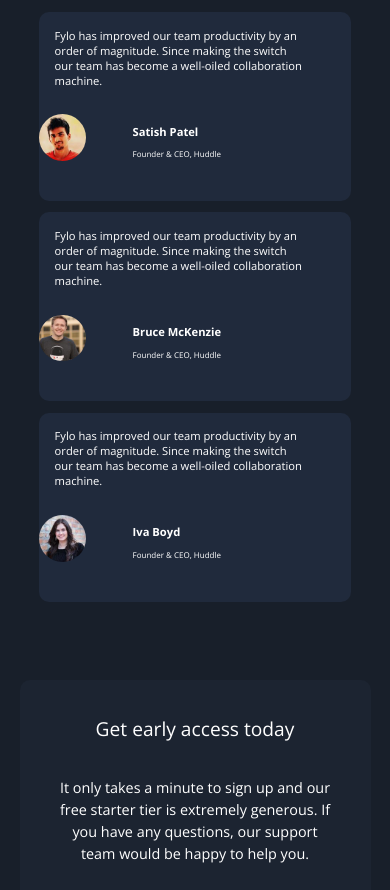
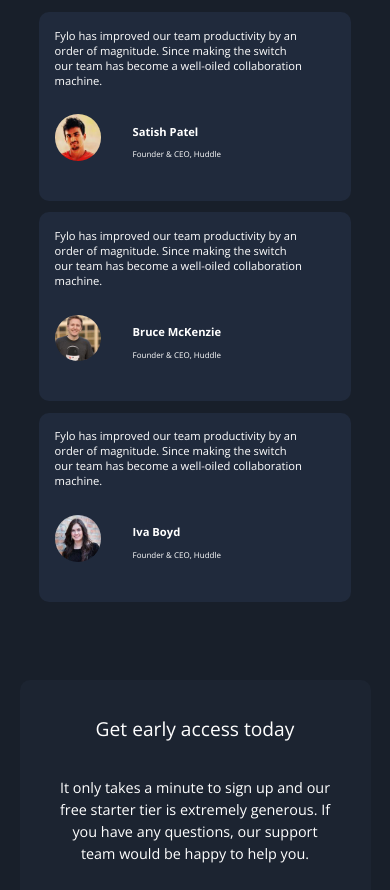
Before and after one commit to mohzys23/fylo-dark-theme-landing-page, a plain HTML site: page fylo-dark-theme/index.html in a window 390 px wide. Shown: the part 2608-3498 px from the top of the page. Drawn offline with nearby package versions, Linux system fonts and the light colour scheme.

Commit message:
Update style.css

```diff
--- a/fylo-dark-theme/style.css
+++ b/fylo-dark-theme/style.css
@@ -216,7 +216,7 @@
 
     .test-1 img {
       width: 15%;
-      margin-left: 5;
+      margin-left: 5%;
       margin-top: 5%;
       border-radius: 100%;
       float: left;
```
